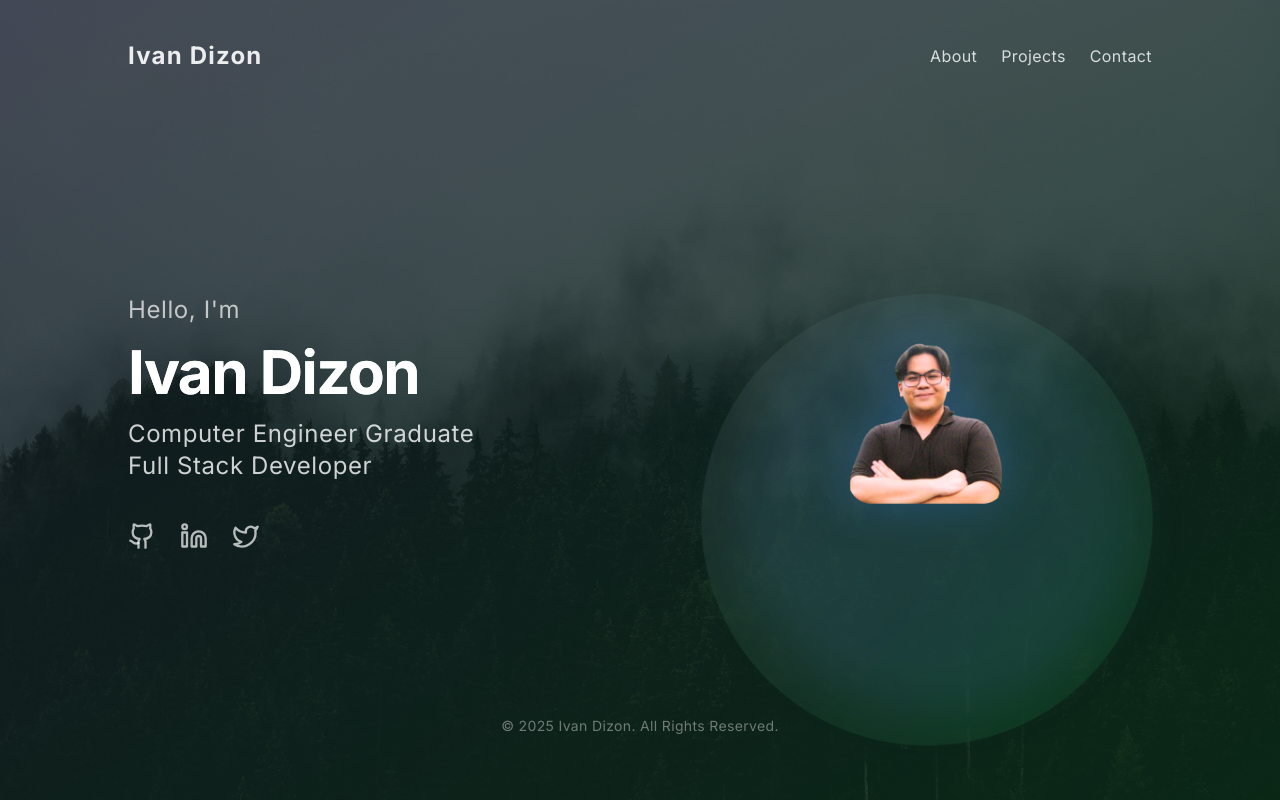
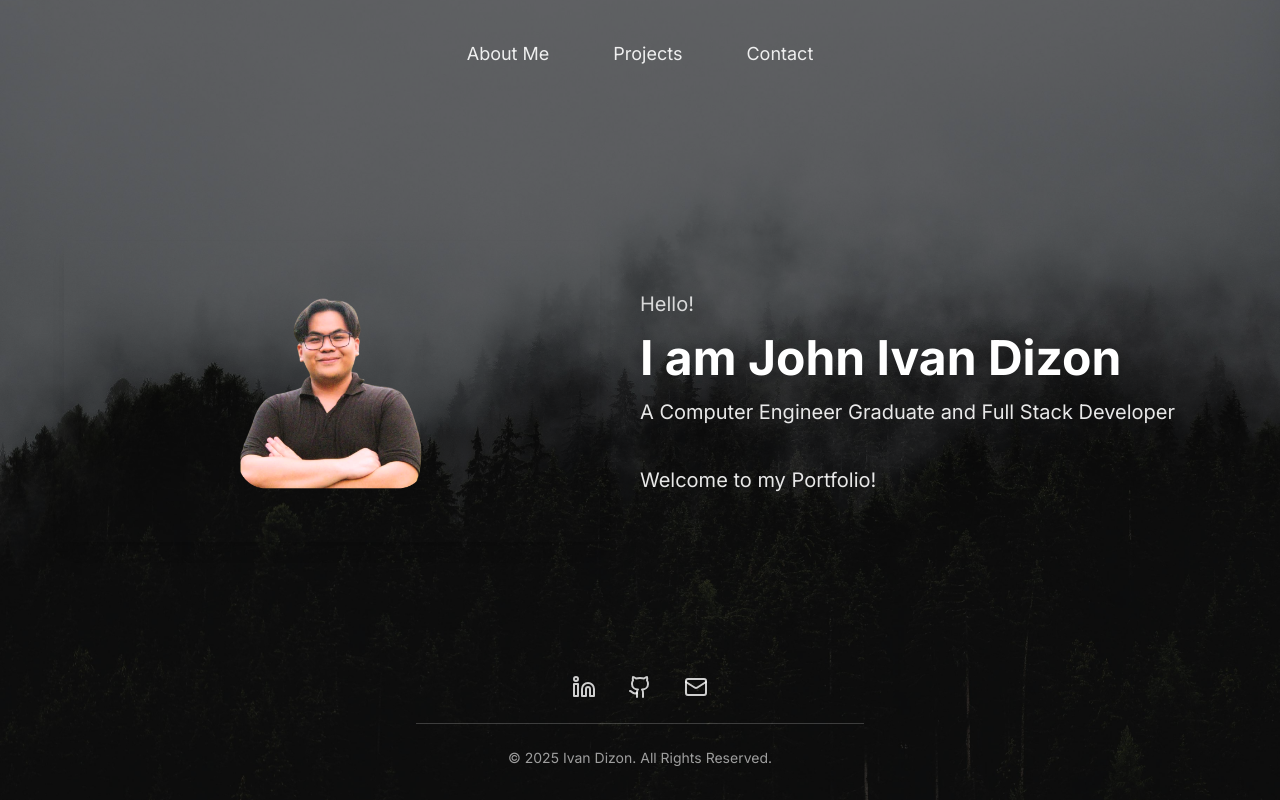
Before and after one commit to jivndzn/portfolio, a Next.js app: page / in a window 1280 px wide. Built offline with nearby package versions, Linux system fonts and the light colour scheme.

Commit message:
feat: initial

```diff
--- a/app/globals.css
+++ b/app/globals.css
@@ -9,6 +9,7 @@
 body {
   color: rgb(var(--foreground-rgb));
   overflow-x: hidden;
+  background-color: #121212;
 }
 
 @keyframes pulse-slow {
@@ -28,82 +29,10 @@ body {
 }
 
 @layer base {
-  :root {
-    --background: 0 0% 100%;
-    --foreground: 240 10% 3.9%;
-    --card: 0 0% 100%;
-    --card-foreground: 240 10% 3.9%;
-    --popover: 0 0% 100%;
-    --popover-foreground: 240 10% 3.9%;
-    --primary: 240 5.9% 10%;
-    --primary-foreground: 0 0% 98%;
-    --secondary: 240 4.8% 95.9%;
-    --secondary-foreground: 240 5.9% 10%;
-    --muted: 240 4.8% 95.9%;
-    --muted-foreground: 240 3.8% 46.1%;
-    --accent: 240 4.8% 95.9%;
-    --accent-foreground: 240 5.9% 10%;
-    --destructive: 0 84.2% 60.2%;
-    --destructive-foreground: 0 0% 98%;
-    --border: 240 5.9% 90%;
-    --input: 240 5.9% 90%;
-    --ring: 240 10% 3.9%;
-    --chart-1: 12 76% 61%;
-    --chart-2: 173 58% 39%;
-    --chart-3: 197 37% 24%;
-    --chart-4: 43 74% 66%;
-    --chart-5: 27 87% 67%;
-    --radius: 0.5rem;
-    --sidebar-background: 0 0% 98%;
-    --sidebar-foreground: 240 5.3% 26.1%;
-    --sidebar-primary: 240 5.9% 10%;
-    --sidebar-primary-foreground: 0 0% 98%;
-    --sidebar-accent: 240 4.8% 95.9%;
-    --sidebar-accent-foreground: 240 5.9% 10%;
-    --sidebar-border: 220 13% 91%;
-    --sidebar-ring: 217.2 91.2% 59.8%;
-  }
-  .dark {
-    --background: 240 10% 3.9%;
-    --foreground: 0 0% 98%;
-    --card: 240 10% 3.9%;
-    --card-foreground: 0 0% 98%;
-    --popover: 240 10% 3.9%;
-    --popover-foreground: 0 0% 98%;
-    --primary: 0 0% 98%;
-    --primary-foreground: 240 5.9% 10%;
-    --secondary: 240 3.7% 15.9%;
-    --secondary-foreground: 0 0% 98%;
-    --muted: 240 3.7% 15.9%;
-    --muted-foreground: 240 5% 64.9%;
-    --accent: 240 3.7% 15.9%;
-    --accent-foreground: 0 0% 98%;
-    --destructive: 0 62.8% 30.6%;
-    --destructive-foreground: 0 0% 98%;
-    --border: 240 3.7% 15.9%;
-    --input: 240 3.7% 15.9%;
-    --ring: 240 4.9% 83.9%;
-    --chart-1: 220 70% 50%;
-    --chart-2: 160 60% 45%;
-    --chart-3: 30 80% 55%;
-    --chart-4: 280 65% 60%;
-    --chart-5: 340 75% 55%;
-    --sidebar-background: 240 5.9% 10%;
-    --sidebar-foreground: 240 4.8% 95.9%;
-    --sidebar-primary: 224.3 76.3% 48%;
-    --sidebar-primary-foreground: 0 0% 100%;
-    --sidebar-accent: 240 3.7% 15.9%;
-    --sidebar-accent-foreground: 240 4.8% 95.9%;
-    --sidebar-border: 240 3.7% 15.9%;
-    --sidebar-ring: 217.2 91.2% 59.8%;
-  }
-}
-
-@layer base {
   * {
     @apply border-border;
   }
   body {
-    @apply bg-background text-foreground;
+    @apply bg-[#121212] text-white;
   }
 }
--- a/app/layout.tsx
+++ b/app/layout.tsx
@@ -1,11 +1,12 @@
-import './globals.css'
-import { Inter } from 'next/font/google'
+import type React from "react"
+import "./globals.css"
+import { Inter } from "next/font/google"
 
-const inter = Inter({ subsets: ['latin'] })
+const inter = Inter({ subsets: ["latin"] })
 
 export const metadata = {
-  title: 'Ivan Dizon',
-  description: 'Personal portfolio of jivndzn',
+  title: "Ivan Dizon | Portfolio",
+  description: "Personal portfolio of Ivan Dizon, Full Stack Developer and Computer Engineer",
 }
 
 export default function RootLayout({
--- a/app/page.tsx
+++ b/app/page.tsx
@@ -1,159 +1,196 @@
 "use client"
 
 import { motion } from "framer-motion"
+import { Linkedin, Github, Mail } from "lucide-react"
+import { useState, useEffect } from "react"
+import Image from "next/image"
 import Link from "next/link"
-import Image from "next/image"
-import { useState, useEffect } from "react"
-import { Github, Linkedin, Twitter } from "lucide-react"
+import React from "react"
+
+// Centralized configuration for better maintainability
+const SOCIAL_LINKS = {
+  linkedin: "https://linkedin.com/in/john-ivan-dizon-735aaa258",
+  github: "https://github.com/jivndzn",
+  email: "mailto:jivandizon@gmail.com"
+}
+
+// Animation configurations extracted for reusability
+const ANIMATION_CONFIGS = {
+  fadeInDown: {
+    initial: { opacity: 0, y: -20 },
+    animate: { opacity: 1, y: 0 },
+    transition: { duration: 0.6, ease: "easeOut" }
+  },
+  fadeInLeft: {
+    initial: { opacity: 0, x: -50 },
+    animate: { opacity: 1, x: 0 },
+    transition: { duration: 0.8, delay: 0.3, ease: "easeOut" }
+  },
+  fadeInRight: {
+    initial: { opacity: 0, x: 50 },
+    animate: { opacity: 1, x: 0 },
+    transition: { duration: 0.8, delay: 0.3, ease: "easeOut" }
+  }
+}
 
 export default function Home() {
   const [isMounted, setIsMounted] = useState(false)
 
   useEffect(() => {
     setIsMounted(true)
-    document.documentElement.style.scrollBehavior = "smooth"
-    document.body.style.scrollBehavior = "smooth"
-
-    return () => {
-      document.documentElement.style.scrollBehavior = ""
-      document.body.style.scrollBehavior = ""
-    }
   }, [])
 
+  const handleExternalLink = (url: string) => {
+    if (isMounted) {
+      window.open(url, "_blank", "noopener,noreferrer")
+    }
+  }
+
   return (
-    <main className="relative min-h-screen overflow-hidden bg-gradient-to-br from-gray-900 to-green-950">
-      {/* Background Overlay */}
+    <main className="relative min-h-screen overflow-hidden">
+      {/* Background Image */}
       <div className="fixed inset-0 z-0">
         <Image
           src="/background.jpg"
-          alt="Misty forest background"
+          alt="Professional background"
           fill
-          className="object-cover object-center opacity-30"
+          quality={90}
+          className="object-cover object-center"
           priority
         />
+        <div className="absolute inset-0 bg-black/50" aria-hidden="true"></div>
       </div>
 
       {/* Content Container */}
-      <div className="relative z-10 flex flex-col min-h-screen px-6 md:px-16 py-10 max-w-6xl mx-auto">
+      <div className="relative z-10 flex flex-col min-h-screen">
         {/* Navigation */}
         <motion.nav
-          initial={{ opacity: 0, y: -20 }}
-          animate={{ opacity: 1, y: 0 }}
-          transition={{ duration: 0.6, ease: "easeOut" }}
-          className="flex justify-between items-center mb-20"
+          {...ANIMATION_CONFIGS.fadeInDown}
+          className="flex justify-center items-center py-10"
         >
-          <div className="text-2xl font-bold text-white/90 tracking-wider">Ivan Dizon</div>
-          <div className="flex space-x-6">
-            <Link
-              href="/aboutme"
-              className="text-white/80 hover:text-white text-base tracking-wide transition-all hover:scale-105 transform duration-300"
-            >
-              About
-            </Link>
-            <Link
-              href="/projects"
-              className="text-white/80 hover:text-white text-base tracking-wide transition-all hover:scale-105 transform duration-300"
-            >
-              Projects
-            </Link>
-            <Link
-              href="/contact"
-              className="text-white/80 hover:text-white text-base tracking-wide transition-all hover:scale-105 transform duration-300"
-            >
-              Contact
-            </Link>
+          <div className="flex space-x-16">
+            {[
+              { href: "/aboutme", label: "About Me" },
+              { href: "/projects", label: "Projects" },
+              { href: "/contact", label: "Contact" }
+            ].map(({ href, label }) => (
+              <Link key={href} href={href}>
+                <span className="text-white/90 hover:text-white text-lg transition-colors">
+                  {label}
+                </span>
+              </Link>
+            ))}
           </div>
         </motion.nav>
 
         {/* Main Content */}
-        <div className="flex flex-col md:flex-row items-center justify-between flex-grow">
-          {/* Left Side - Text Content */}
+        <div className="flex flex-col md:flex-row items-center justify-center flex-grow px-6 md:px-16 py-10">
+          {/* Profile Image */}
           <motion.div
-            initial={{ opacity: 0, x: -50 }}
-            animate={{ opacity: 1, x: 0 }}
-            transition={{ duration: 0.8, delay: 0.3, ease: "easeOut" }}
-            className="md:w-1/2 mb-10 md:mb-0 space-y-4"
+            {...ANIMATION_CONFIGS.fadeInLeft}
+            className="md:w-1/2 flex justify-center md:justify-end pr-0 md:pr-10"
           >
-            <h2 className="text-xl md:text-2xl text-white/70 tracking-wide">Hello, I'm</h2>
-            <h1 className="text-5xl md:text-6xl font-bold text-white tracking-tight bg-clip-text bg-gradient-to-r from-white to-green-300">
-              Ivan Dizon
-            </h1>
-            <p className="text-xl md:text-2xl text-white/80 leading-relaxed tracking-wide">
-              Computer Engineer Graduate
-              <br />
-              Full Stack Developer
-            </p>
-
-            {/* Social Links */}
-            <div className="flex space-x-6 pt-6">
-              <Link
-                href="https://github.com/jivndzn"
-                target="_blank"
-                className="text-white/70 hover:text-white transition-all hover:scale-110"
-              >
-                <Github size={28} />
-              </Link>
-              <Link
-                href="https://linkedin.com/in/jivndzn"
-                target="_blank"
-                className="text-white/70 hover:text-white transition-all hover:scale-110"
-              >
-                <Linkedin size={28} />
-              </Link>
-              <Link
-                href="https://twitter.com/jivndzn"
-                target="_blank"
-                className="text-white/70 hover:text-white transition-all hover:scale-110"
-              >
-                <Twitter size={28} />
-              </Link>
-            </div>
-          </motion.div>
-
-          {/* Right Side - Enhanced Image with Circular Element */}
-          <motion.div
-            initial={{ opacity: 0, scale: 0.9 }}
-            animate={{ opacity: 1, scale: 1 }}
-            transition={{ duration: 0.8, delay: 0.5, ease: "easeOut" }}
-            className="relative md:w-1/2 flex justify-center md:justify-end"
-          >
-            {/* Larger Circular Background with Gradient and Animation */}
-            <div
-              className="absolute right-0 w-72 h-72 md:w-[450px] md:h-[450px] rounded-full
-              bg-gradient-to-br from-gray-500/30 to-green-500/20 backdrop-blur-sm
-              animate-pulse-slow"
-            ></div>
-
-            {/* Secondary Glow Effect */}
-            <div
-              className="absolute right-4 top-4 w-64 h-64 md:w-[400px] md:h-[400px] rounded-full
-              bg-blue-400/10 blur-xl"
-            ></div>
-
-            {/* Profile Image - Larger and with Enhanced Styling */}
-            <div className="relative z-10 overflow-hidden">
+            <div className="relative">
               <Image
                 src="/main.png"
-                alt="Ivan Dizon"
-                width={450}
-                height={500}
-                className="object-cover object-center transform hover:scale-105 transition-transform duration-500
-                  drop-shadow-[0_0_25px_rgba(59,130,246,0.3)]"
+                alt="Ivan Dizon Professional Headshot"
+                width={1000}
+                height={1000}
+                sizes="(max-width: 768px) 100vw, 50vw"
+                className="w-full h-auto rounded-lg shadow-lg"
                 priority
               />
             </div>
           </motion.div>
+
+          {/* Text Content */}
+          <motion.div
+            {...ANIMATION_CONFIGS.fadeInRight}
+            className="md:w-1/2 mt-10 md:mt-0 space-y-4 text-left"
+          >
+            {[
+              {
+                component: "h2",
+                text: "Hello!",
+                className: "text-xl text-white/80",
+                delay: 0.4
+              },
+              {
+                component: "h1",
+                text: "I am John Ivan Dizon",
+                className: "text-5xl font-bold text-white",
+                delay: 0.5
+              },
+              {
+                component: "p",
+                text: "A Computer Engineer Graduate\nand Full Stack Developer",
+                className: "text-xl text-white/90",
+                delay: 0.6
+              },
+              {
+                component: "p",
+                text: "Welcome to my Portfolio!",
+                className: "text-xl text-white/90 pt-6",
+                delay: 0.7
+              }
+            ].map(({ component: Component, text, className, delay }) => (
+              <motion.div
+                key={text}
+                initial={{ opacity: 0, y: 20 }}
+                animate={{ opacity: 1, y: 0 }}
+                transition={{ duration: 0.7, delay }}
+              >
+                {React.createElement(Component, { className }, text)}
+              </motion.div>
+            ))}
+          </motion.div>
         </div>
 
         {/* Footer */}
-        <motion.div
+        <motion.footer
           initial={{ opacity: 0 }}
           animate={{ opacity: 1 }}
           transition={{ duration: 1, delay: 1 }}
-          className="mt-auto text-center text-white/40 text-sm py-6 tracking-wide"
+          className="pb-8"
         >
-          <p>© {new Date().getFullYear()} Ivan Dizon. All Rights Reserved.</p>
-        </motion.div>
+          {/* Social Links */}
+          <div className="flex justify-center space-x-8 mb-6">
+            {[
+              {
+                icon: Linkedin,
+                url: SOCIAL_LINKS.linkedin,
+                label: "LinkedIn Profile"
+              },
+              {
+                icon: Github,
+                url: SOCIAL_LINKS.github,
+                label: "GitHub Profile"
+              },
+              {
+                icon: Mail,
+                url: SOCIAL_LINKS.email,
+                label: "Email Contact"
+              }
+            ].map(({ icon: Icon, url, label }) => (
+              <button
+                key={label}
+                onClick={() => handleExternalLink(url)}
+                aria-label={label}
+                className="text-white/80 hover:text-white transition-colors"
+              >
+                <Icon className="h-6 w-6" />
+              </button>
+            ))}
+          </div>
+
+          {/* Separator Line */}
+          <div className="w-full max-w-md mx-auto h-px bg-white/20 mb-6"></div>
+
+          {/* Copyright */}
+          <div className="text-center text-white/60 text-sm">
+            <p>© {new Date().getFullYear()} Ivan Dizon. All Rights Reserved.</p>
+          </div>
+        </motion.footer>
       </div>
     </main>
   )
```
